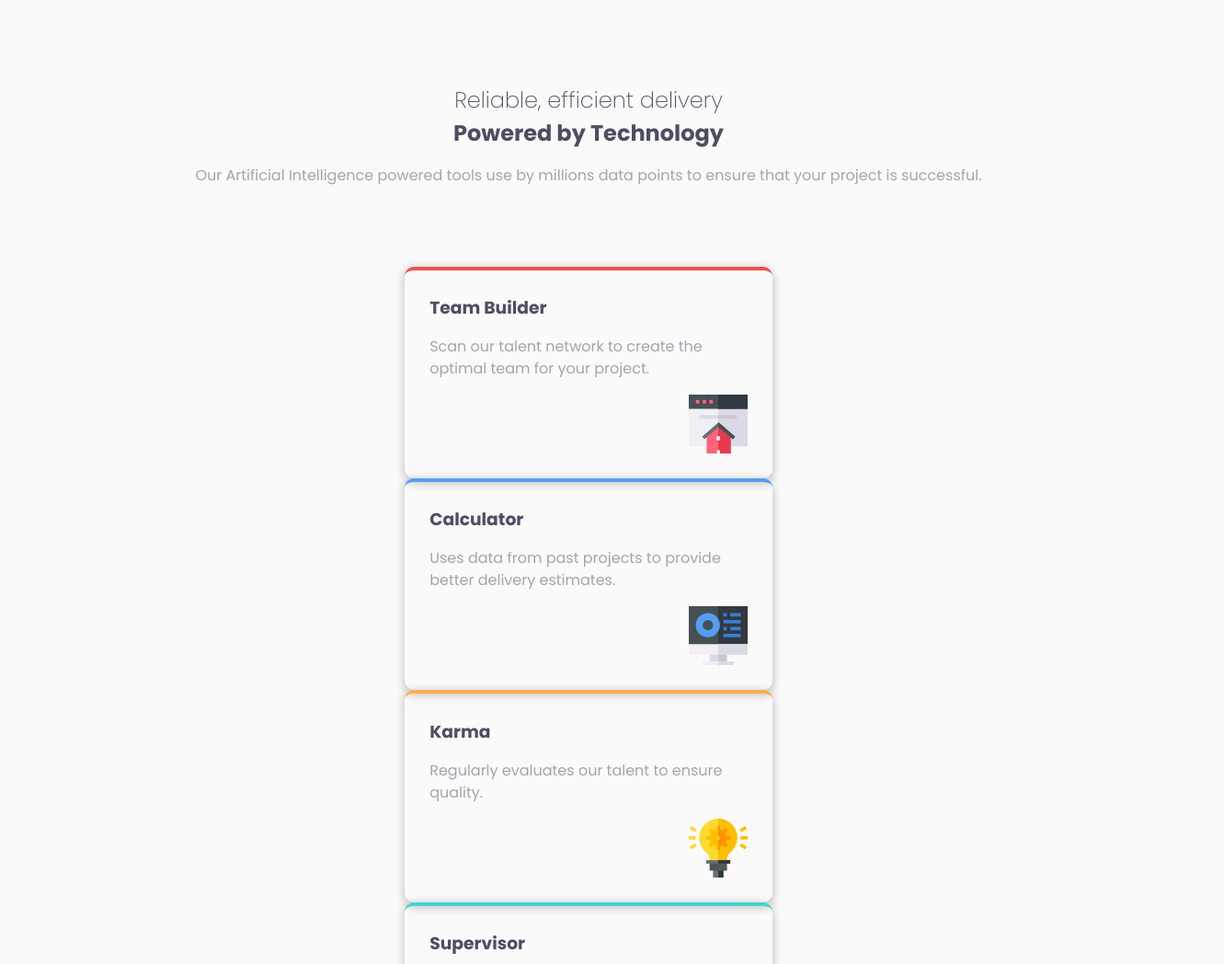
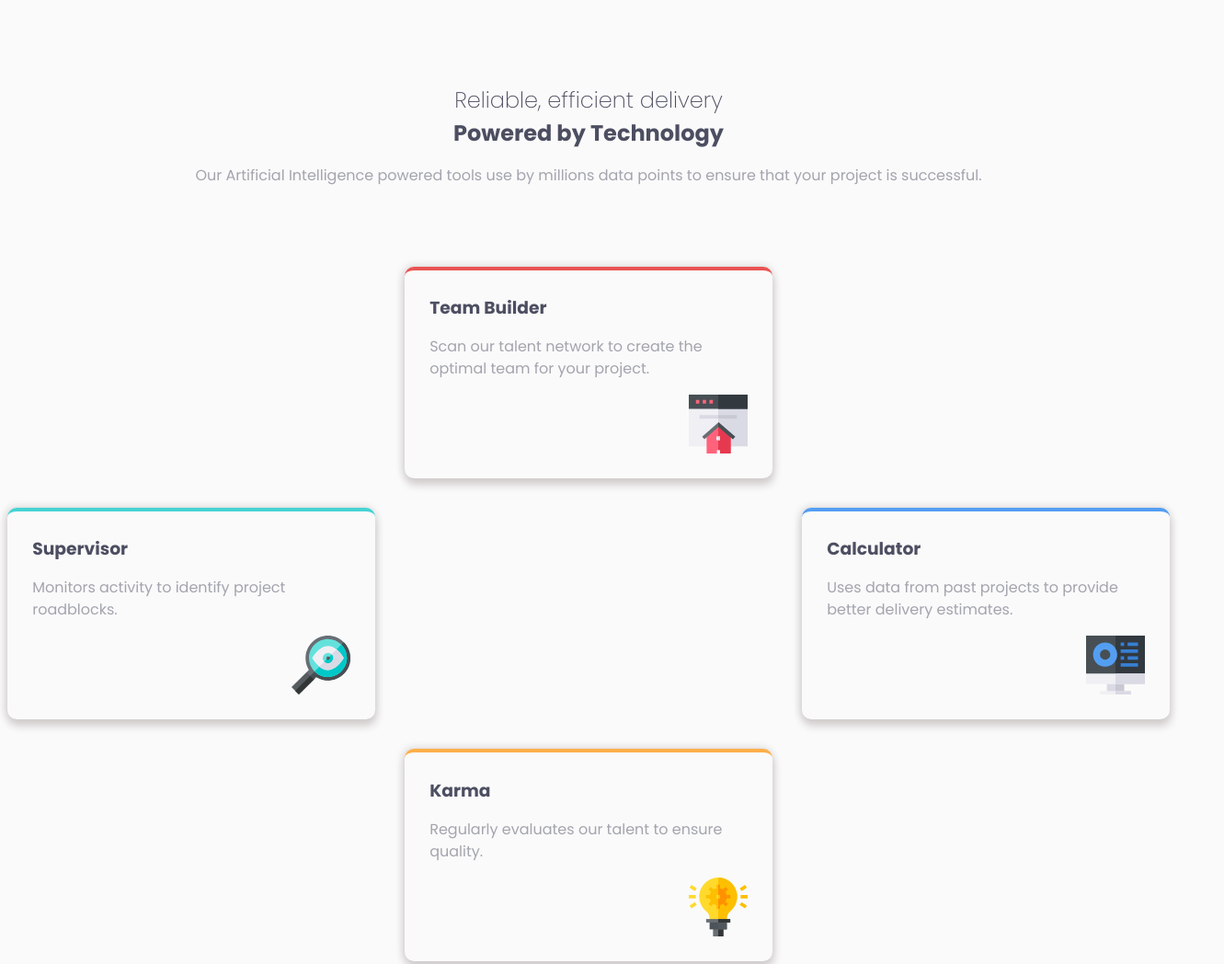
Before and after one commit to antonbest444/four-card-feature-section-master, a plain HTML site: page index.html in a window 1280 px wide. Shown: the top 1048 px of the page at 92% size, 1331 px wide, since content can reach past the window. Drawn offline with Linux system fonts and the light colour scheme.

Commit message:
Challenge Done

```diff
--- a/style/style.css
+++ b/style/style.css
@@ -21,7 +21,7 @@ body {
   background-color: var(--clr-light-gray);
   color: var(--clr-dark-blue);
   max-width: 1440px;
-  height: 120vh;
+  height: 150vh;
   font-family: var(--fnt-font-family);
   display: flex;
   flex-direction: column;
@@ -59,8 +59,14 @@ p {
 
 /* SECOND SECTION */
 
+.toolsContainer {
+  display: grid;
+  gap: 2rem;
+  grid-template-columns: repeat(3, 400px);
+  grid-template-rows: repeat(3, auto);
+}
+
 .toolsContainer__block {
-  max-width: 400px;
   display: flex;
   flex-direction: column;
   justify-content: start;
@@ -69,6 +75,26 @@ p {
   border-radius: 10px;
   box-shadow: 1px 7px 10px rgb(210, 205, 205), -1px 0px 10px rgb(210, 205, 205);
   border-top: 4px solid;
+}
+
+.toolsContainer__block:nth-child(1) {
+  grid-column: 2;
+  grid-row: 1;
+}
+
+.toolsContainer__block:nth-child(2) {
+  grid-column: 3;
+  grid-row: 2;
+}
+
+.toolsContainer__block:nth-child(3) {
+  grid-column: 2;
+  grid-row: 3;
+}
+
+.toolsContainer__block:nth-child(4) {
+  grid-column: 1;
+  grid-row: 2;
 }
 
 .toolsContainer__block img {
```
